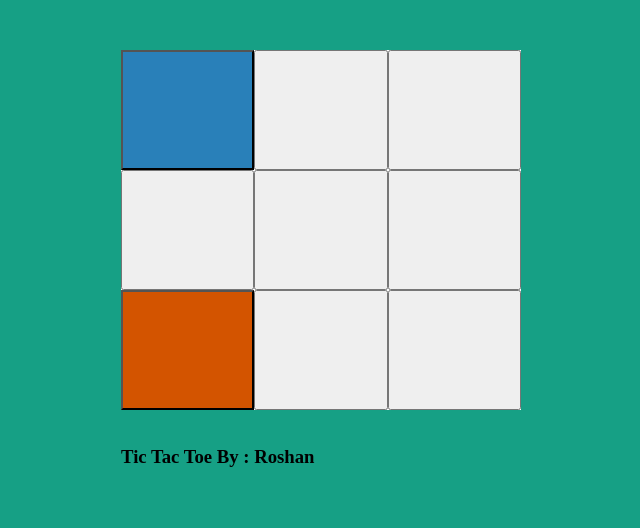
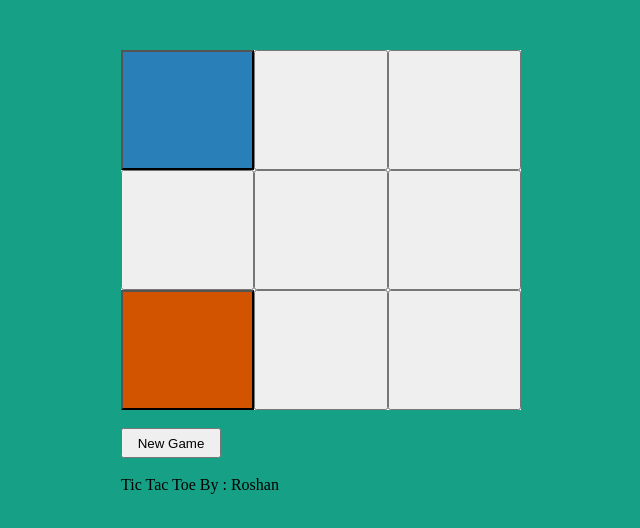
Before and after one commit to meroshan/tic-tac-toe, a website: page index.html in a window 1280 px wide. Both pictures are taken after a click on the button 506 px from the left and 110 px from the top of the page. Shown: the whole page, without its empty margins (319-959 px from the left). Drawn offline with nearby package versions, Linux system fonts and the light colour scheme.

Commit message:
added new game button

```diff
--- a/index.html
+++ b/index.html
@@ -23,10 +23,11 @@
                     <td><button class="tic" data-grid-id="9"></button></td>
                 </tr>
             </table>
-            <br><br>
+            <br>
+                <button id="newGame">New Game</button>
+            <br><br
             <h3>Tic Tac Toe By : Roshan </h3>
         </div>
-
     </body>
     <script src="node_modules/jquery/dist/jquery.min.js"></script>
     <script src="resources/js/app.js"></script>
--- a/resources/css/app.css
+++ b/resources/css/app.css
@@ -24,6 +24,10 @@ button {
     height: 100%;
 }
 
+#newGame {
+    width: 100px;
+    height:30px;
+}
 .pumpkin {
     background-color: #d35400;
 }
--- a/resources/js/app.js
+++ b/resources/js/app.js
@@ -1,15 +1,18 @@
 var boardGrid = ["E", "E", "E", "E", "E", "E", "E", "E", "E"];
 
-var running = false;
-
 $(document).ready(function() {
+    $("#newGame").click(function() {
+        location.reload();
+    });
 
     $(".tic").click(function() {
-        running = true;
         var gridId = $(this).data("grid-id");
 
         boardGrid[gridId] = "X";
+
         $(this).addClass("belize-hole");
+
+        var winner = checkWinner(boardGrid);
 
         var available = findAvailable(boardGrid);
 
@@ -48,3 +51,17 @@ function getRandomGridId(available)
 
     return;
 }
+
+function checkWinner(board) {
+    if (board[0] == board[1] == board[2] == "X" ||
+        board[3] == board[4] == board[5] == "X" ||
+        board[6] == board[7] == board[8] == "X" ||
+        board[0] == board[3] == board[6] == "X" ||
+        board[1] == board[4] == board[7] == "X" ||
+        board[2] == board[5] == board[8] == "X" ||
+        board[0] == board[4] == board[8] == "X" ||
+        board[2] == board[4] == board[6] == "X" ) {
+            console.log(board)
+            alert("Player wins the match");
+        }
+}
```
